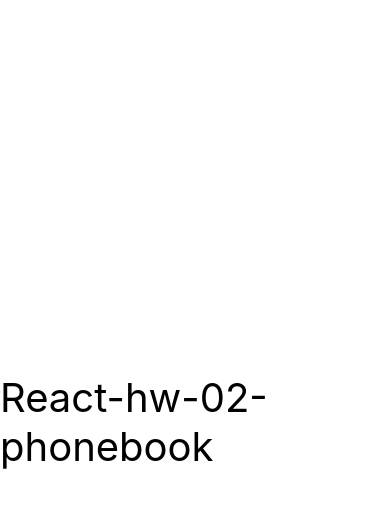
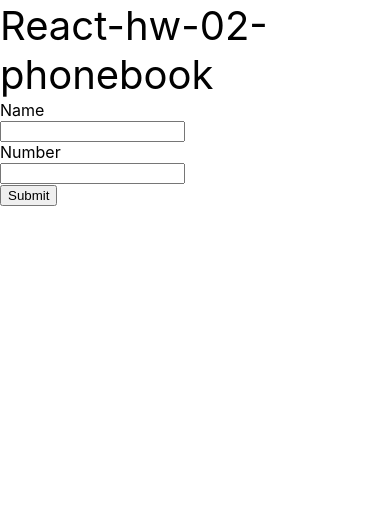
Before and after one commit to EAntoshchuk/goit-react-hw-02-phonebook, a React (Create React App) app: page / in a window 390 px wide. Shown: the top 508 px of the page. Built offline with nearby package versions, Linux system fonts and the light colour scheme.

Commit message:
hw-2-phonebook-task2

```diff
--- a/src/components/App.jsx
+++ b/src/components/App.jsx
@@ -1,8 +1,21 @@
-export const App = () => {
+import { Component } from 'react';
+import PhoneBook from './Phonebook/Phonebook';
+
+class App extends Component {
+  state = {
+    contacts: [],
+  };
+
+  formSubmitHandler = data => {
+    console.log(data);
+  };
+
+  render() {
     return (
+      <div>
         <div
           style={{
-        height: '100vh',
+            height: '100px',
             display: 'flex',
             justifyContent: 'center',
             alignItems: 'center',
@@ -12,5 +25,12 @@
         >
           React-hw-02-phonebook
         </div>
+        <div>
+          <PhoneBook onSubmit={this.formSubmitHandler} />
+        </div>
+      </div>
     );
-};
+  }
+}
+
+export default App;
--- /dev/null
+++ b/src/components/Phonebook/Phonebook.jsx
@@ -0,0 +1,58 @@
+const { Component } = require('react');
+
+class PhoneBook extends Component {
+  state = {
+    name: '',
+    number: '',
+  };
+
+  handleChange = event => {
+    const { name, value } = event.currentTarget;
+    this.setState({ [name]: value });
+    console.log(event.currentTarget.value);
+  };
+
+  handleSubmit = e => {
+    e.preventDefault();
+    this.props.onSubmit(this.state);
+    this.resetInput();
+  };
+
+  resetInput = () => {
+    this.setState({ name: '', number: '' });
+  };
+
+  render() {
+    return (
+      <form onSubmit={this.handleSubmit} style={{ width: '200px' }}>
+        <label>
+          Name
+          <input
+            type="text"
+            name="name"
+            value={this.state.name}
+            onChange={this.handleChange}
+            pattern="^[a-zA-Zа-яА-Я]+(([' -][a-zA-Zа-яА-Я ])?[a-zA-Zа-яА-Я]*)*$"
+            title="Name may contain only letters, apostrophe, dash and spaces. For example Adrian, Jacob Mercer, Charles de Batz de Castelmore d'Artagnan"
+            required
+          />
+        </label>
+        <label>
+          Number
+          <input
+            type="tel"
+            name="number"
+            value={this.state.number}
+            onChange={this.handleChange}
+            pattern="\+?\d{1,4}?[-.\s]?\(?\d{1,3}?\)?[-.\s]?\d{1,4}[-.\s]?\d{1,4}[-.\s]?\d{1,9}"
+            title="Phone number must be digits and can contain spaces, dashes, parentheses and can start with +"
+            required
+          />
+        </label>
+        <button type="submit">Submit</button>
+      </form>
+    );
+  }
+}
+
+export default PhoneBook;
--- a/src/index.js
+++ b/src/index.js
@@ -1,6 +1,6 @@
 import React from 'react';
 import ReactDOM from 'react-dom/client';
-import { App } from 'components/App';
+import App from 'components/App';
 import './index.css';
 
 ReactDOM.createRoot(document.getElementById('root')).render(
```
Lines whose indentation alone changed are shown as unchanged.
